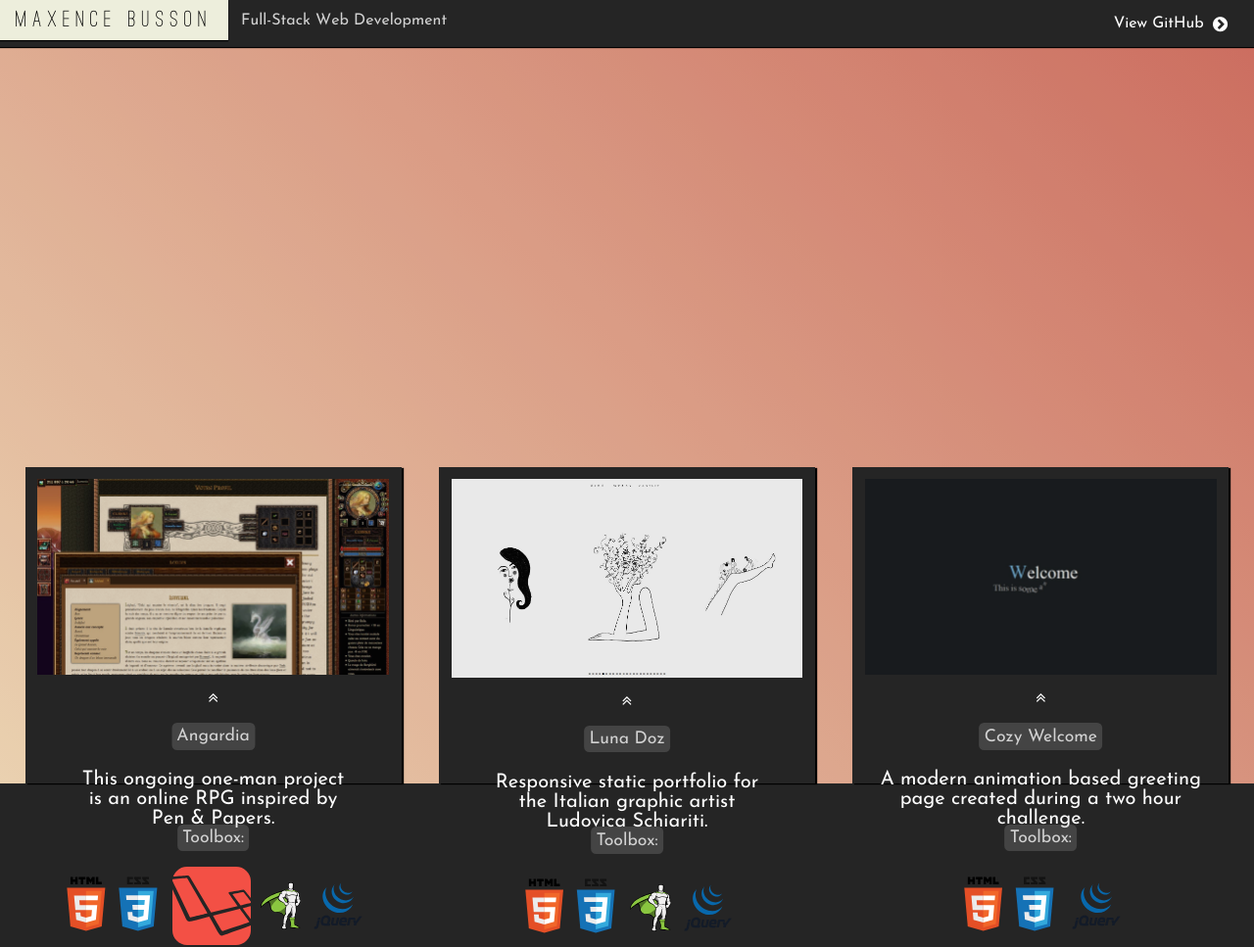
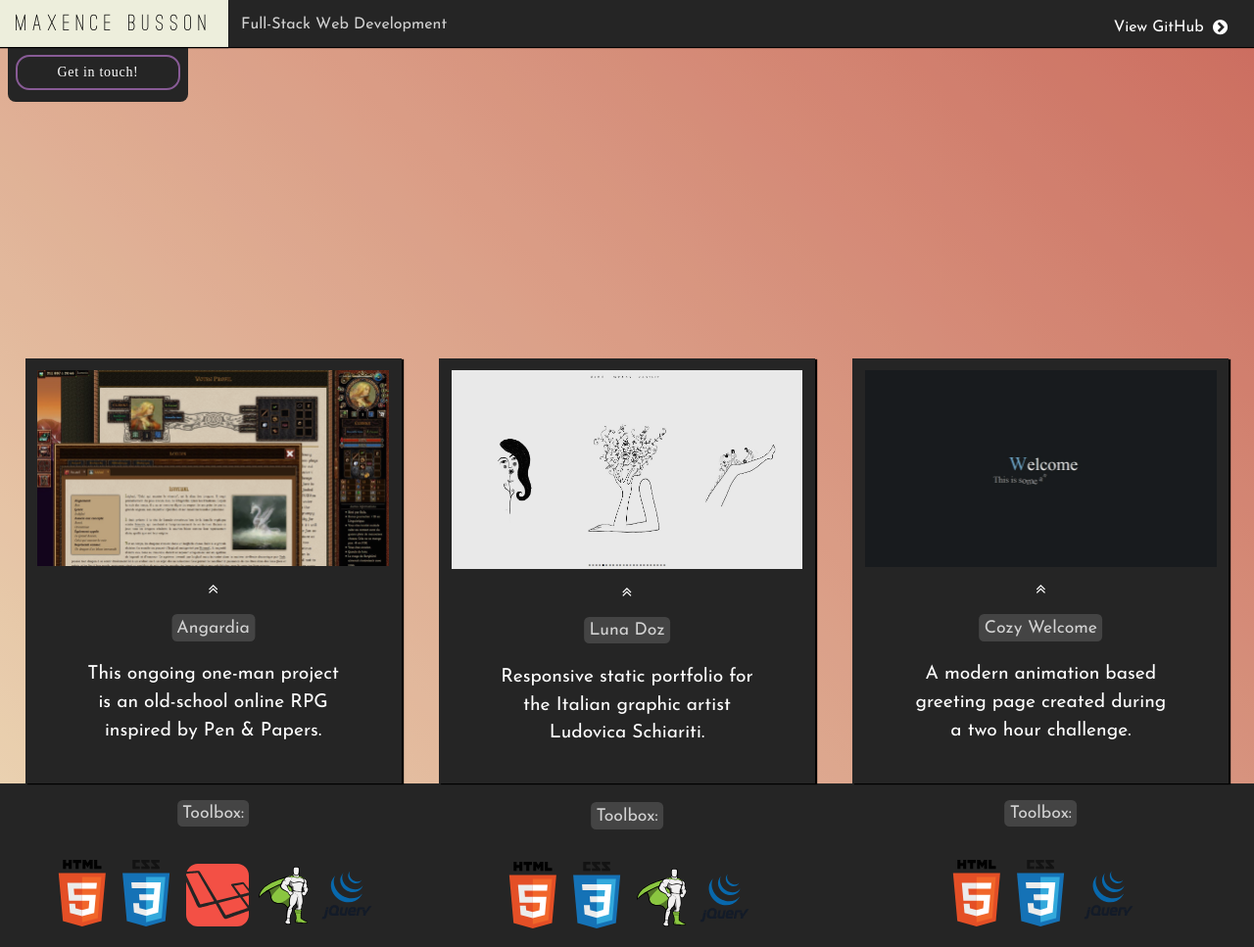
Before and after one commit to mbusson/Portfolio-Home, a PHP site: page / in a window 1280 px wide. Shown: the whole page at 98% size. Run offline with PHP 8.4, Linux system fonts and the light colour scheme; some libraries are stand-ins or nearby versions.

Commit message:
Add files via upload

```diff
--- a/index.php
+++ b/index.php
@@ -16,6 +16,13 @@
 	<div id="gradient"></div>
 	<div id="bg-ol"></div>
 
+	<div id="badge" class="element">
+	  <div>
+	  	<a class="btn sfx" href="mailto:maxencebusson@gmail.com">
+	  		Get in touch!
+	  	</a>
+	  </div>
+	</div>
 	<div id="logo" class="element">
 		<h1 class='mbusson'>Maxence Busson</h1>
 	</div>
@@ -48,7 +55,7 @@
 			--><div class='tagline'>n</div><!--
 			--><div class='tagline'>t</div>
 		</h2>
-			<a style="display:block" href="javascript:" onclick="window.open('https://github.com/mbusson/Portfolio-Home');" id='github'><div id="gh" class="icon-forward element">
+			<a style="display:block" href="javascript:" onclick="window.open('https://github.com/mbusson/Portfolio-Home');" id='github' class="element"><div id="gh" class="icon-forward">
 				View GitHub
 			</div></a>
 	</header>
@@ -62,48 +69,78 @@
 	</div>
 
 	<div id="sites">
-		<a style="display:block" ><div class="site element" id="site1">
+		<a style="display:block" >
+			<div class="site element vert-wrap" id="site1">
+				<div>
 					<img class="thumbnail" src="images/site2.jpg"><br><br>
-			<div class="arrow-wrap"><i class="fa fa-angle-double-up" id="ar2" aria-hidden="true"></i></div><br>
+					<div class="arrow-wrap">
+						<i class="fa fa-angle-double-up" id="ar2" aria-hidden="true"></i>
+					</div><br>
+				</div>
+				<div class="desc_box">
 					<div class="using"><h2>Angardia</h2></div>
 					<div class="descr">
 						<p class="descr-text">
-					This ongoing one-man project<br>
-					is an online RPG inspired by<br>
-					Pen & Papers.
+							This ongoing one-man project
+							is an old-school online RPG
+							inspired by Pen & Papers.
 						</p>
-			</div>
+					</div><br>
+				</div><br>
+				<div class="toolbox">
 					<div class="using"><h2>Toolbox:</h2></div>
 					<div class="languages" id='lang-tn'><img class="lang-img" src="images/lang.svg" title="HTML5 & CSS3"><img class="lara" src="images/lara.svg" title="Laravel"><img class="gsap" src="images/gsap.svg" title="GSAP"><img class="jq" src="images/jq.svg" title="jQuery"></div>
-		</div></a>
-		<a style="display:block" href="lunadoz/index.html"><div class="site element" id="site2">
+				</div>
+			</div>
+		</a>
+		<a style="display:block" href="lunadoz/index.html">
+			<div class="site element vert-wrap" id="site2">
+				<div>
 					<img class="thumbnail" src="images/site3.jpg"><br><br>
-			<div class="arrow-wrap"><i class="fa fa-angle-double-up" id="ar1" aria-hidden="true"></i></div><br>
+					<div class="arrow-wrap">
+						<i class="fa fa-angle-double-up" id="ar1" aria-hidden="true"></i>
+					</div><br>
+				</div>
+				<div class="desc_box">
 					<div class="using"><h2>Luna Doz</h2></div>
 					<div class="descr">
 						<p class="descr-text">
-					Responsive static portfolio for<br>
-					the Italian graphic artist<br>
+							Responsive static portfolio for
+							the Italian graphic artist
 							Ludovica Schiariti.
 						</p>
-			</div>
+					</div><br>
+				</div><br>
+				<div class="toolbox">
 					<div class="using"><h2>Toolbox:</h2></div>
 					<div class="languages" id='lang-tn'> <img class="lang-img" src="images/lang.svg" title="HTML5 & CSS3"><img class="gsap" src="images/gsap.svg" title="GSAP"><img class="jq" src="images/jq.svg" title="jQuery"></div>
-		</div></a>
-		<a style="display:block" href="animated-welcome/index.php"><div class="site element" id="site3">
+				</div>
+			</div>
+		</a>
+		<a style="display:block" href="animated-welcome/index.php">
+			<div class="site element vert-wrap" id="site3">
+				<div>
 					<img class="thumbnail" src="images/site1.jpg"><br><br>
-			<div class="arrow-wrap"><i class="fa fa-angle-double-up" id="ar3" aria-hidden="true"></i></div><br>
+					<div class="arrow-wrap">
+						<i class="fa fa-angle-double-up" id="ar3" aria-hidden="true"></i>
+					</div><br>
+				</div>
+				<div class="desc_box">
 					<div class="using"><h2>Cozy Welcome</h2></div>
 					<div class="descr">
 						<p class="descr-text">
-					A modern animation based greeting <br>
-					page created during a two hour <br>
+							A modern animation based greeting
+							page created during a two hour
 							challenge.
 						</p>
-			</div>
+					</div><br>
+				</div><br>
+				<div class="toolbox">
 					<div class="using"><h2>Toolbox:</h2></div>
 					<div class="languages" id='lang-tn'> <img class="lang-img" src="images/lang.svg" title="HTML5 & CSS3"><img class="jq" src="images/jq.svg" title="jQuery"></div>
-		</div></a>
+				</div>
+			</div>
+		</a>
 	</div>
 
 	<script src="https://cdnjs.cloudflare.com/ajax/libs/gsap/1.18.4/TweenMax.min.js"></script>
--- a/kcode.js
+++ b/kcode.js
@@ -8,7 +8,7 @@ $(document).keydown(function (e) {
         	var overlay = $('<div id="cricri"> </div>');
 			overlay.appendTo(document.body);
 	        $('#cricri').fadeIn( 'fast', function() {
-				    var image = $('<img src="images/cricri.jpg" class="cricri">');
+				    var image = $('<img src="images/cricri.jpg" class="cricri" >');
 		        	image.appendTo( $('#cricri') );
 		        	$('#cricri .cricri').fadeIn('slow');
 				});
--- a/styles.css
+++ b/styles.css
@@ -5,6 +5,7 @@ body {
     overflow: hidden;
     height: 100%;
     width: 100%;
+    min-width: 440px;
 }
 @font-face {
     font-family: 'Cantarell';
@@ -48,6 +48,70 @@ body {
   white-space: nowrap;
   box-shadow: 0 1px 1px 0 #000000;
   z-index: 5;
+  height: 48px;
+  line-height: 32px;
+  box-sizing: border-box;
+  z-index: 100;
+}
+#badge {
+  color: white;
+  font-size: 16px;
+  padding: 0 8px;
+  position: absolute;
+  top: 0px;
+  height: 64px;
+  width: 168px;
+  margin: -8px 8px 0;
+  background-color: #252525;
+  border-radius: 0 0 .5em .5em;
+  transition: top .3s ease;
+  z-index: 99;
+}
+a.btn:link, a.btn:visited {
+    position: relative;
+    display: block;
+    color: white;
+    margin: 16px auto;
+    padding: 8px;
+    font-size:14px;
+    border-radius: 1em;
+    text-align: center;
+    text-decoration: none;
+    overflow: hidden;
+    letter-spacing: .05em;
+    transition: all 1s ease;
+}
+a.btn:link:after, a.btn:visited:after {
+    content: "";
+    position: absolute;
+    height: 0%;
+    left: 50%;
+    top: 50%;
+    width: 150%;
+    z-index: 1;
+    transition: all 0.75s ease 0s;
+}
+a.btn:hover {
+    cursor: pointer;
+}
+a.btn.sfx {
+    border: 2px solid #885b96;
+    color: #FFF;
+    transition: letter-spacing .3s ease;
+}
+a.btn.sfx:hover {
+  letter-spacing: .08em;
+}
+a.btn.sfx:after {
+    background-image: -webkit-linear-gradient( transparent 50%, rgba(136, 91, 150,0.2) 50%);
+    background-image: -moz-linear-gradient(transparent 50%, rgba(136, 91, 150,0.2) 50%);
+    background-size: 6px 6px;
+    transform: translateX(-50%) translateY(-50%) rotate(-25deg);
+    opacity: 0;
+}
+a.btn.sfx:hover:after {
+    height: 600%;
+    opacity: 1;
 }
 
 header {
@@ -55,6 +119,7 @@ header {
 	width:100%;
 	margin:0;
 	height:48px;
+    line-height: 24px;
     color:white;
 	position: relative;
 	box-shadow: 0 1px 1px 0 #000000;
@@ -106,20 +171,23 @@ h2 {
     position: absolute;
     bottom: 0;
 }
+#sites a {
+    outline: 0;
+}
 .site {
     padding: 1%;
     position: absolute;
     bottom: 0;
     margin-left: 2%;
     width: 28%;
-    height: 51%;
+    max-height: 70%;
     background-color: #252525;
     box-shadow: 2px 1px 1px 0 #000000;
     -webkit-transition: height 0.75s; /* Safari */
-    transition: height 0.75s;
+    transition: max-height 0.75s;
 }
 .site:hover {
-    height: 100%;
+    max-height: 115%;
 }
 #site2 {
     margin-left:35%;
@@ -156,6 +224,12 @@ h2 {
     align-items: center;
     justify-content: center;
 }
+.vert-wrap {
+    display: flex;
+    flex-direction: column;
+    align-items: center;
+    justify-content: space-between;
+}
 .fa-angle-double-up {
     color: white;
 }
@@ -173,6 +247,7 @@ h2 {
     transform: translateX(-50%);
     font-size: 1.1em;
     background-color: rgba(160,160,160,0.25);
+    white-space: nowrap;
     border-radius: 0.3em;
     padding: 0.3em;
 }
@@ -187,28 +262,29 @@ h2 {
 img.lang-img {
     vertical-align:middle;
     margin: 0 5px;
-    max-height: 10vh;
+    max-width: 10vw;
     height: auto;
     padding: 0;
 }
 img.gsap {
     vertical-align:middle;
     margin: 0 5px;
-    max-height: 6vh;
+    max-width: 4vw;
     width: auto;
+    height: auto;
     padding: 0;
 }
 img.jq {
     vertical-align:middle;
     margin: 0 5px;
-    max-height: 6.5vh;
+    max-width: 4.5vw;
     width: auto;
     padding: 0;
 }
 img.lara {
     vertical-align:middle;
     margin: 0 5px;
-    max-height: 10vh;
+    max-width: 5vw;
     width: auto;
     padding: 0;
 }
@@ -222,10 +298,12 @@ img.lara {
     color: white;
     margin-left: auto;
     margin-right: auto;
+    max-width: 75%;
 }
 .descr-text {
     font-family: Josefin;
-    font-size: 1.25em;
+    font-size: 1.2em;
+    line-height: 1.5em;
     text-align: center;
 }
 
```
Also changed, not shown: other parts of styles.css (+123 -53 lines), style.js (+13 -10 lines). Lines whose indentation alone changed are shown as unchanged.
